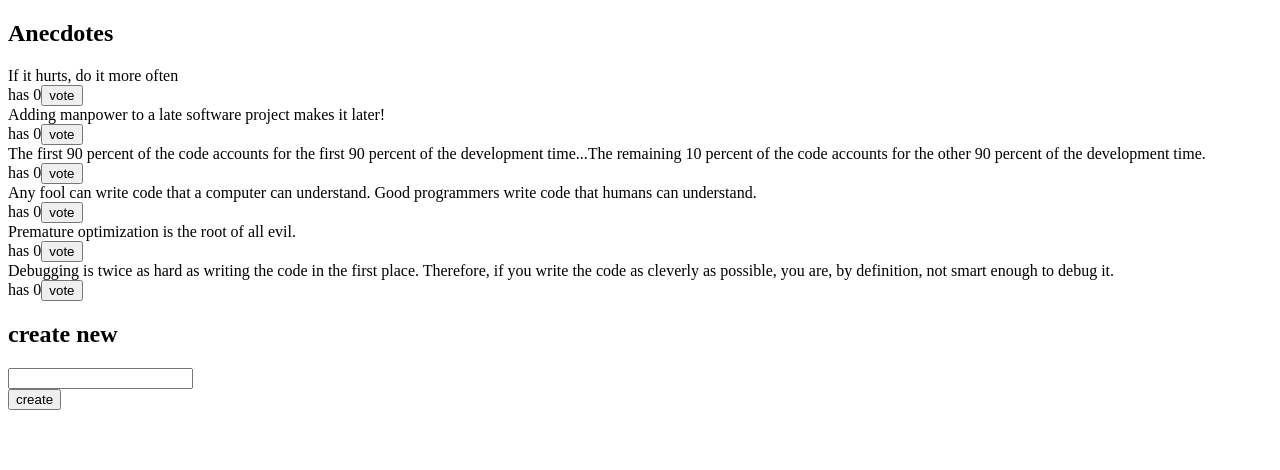
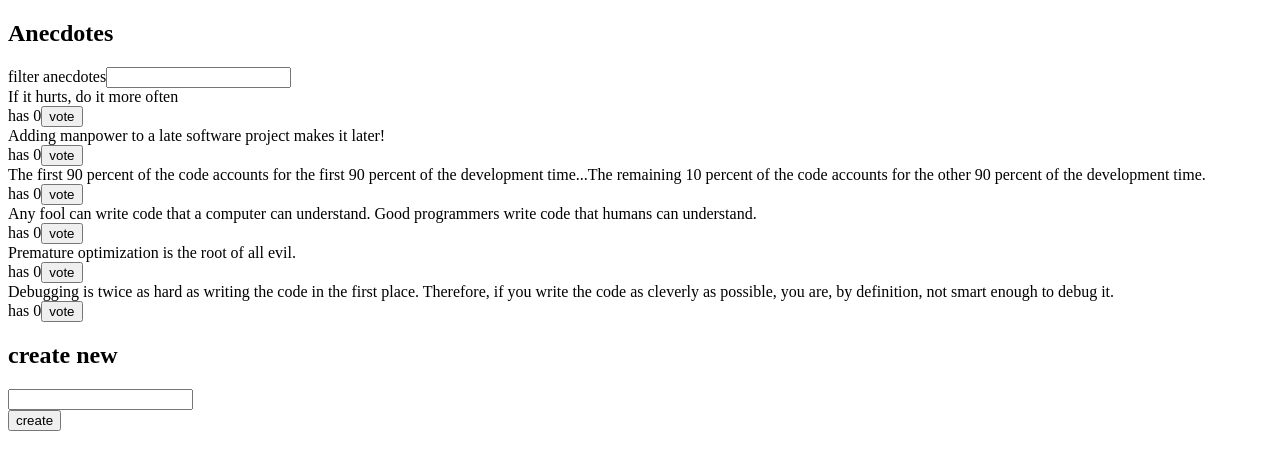
Before and after one commit to Pur-Pul/fullstack, a React (Vite) app in the folder redux-anecdotes/: page / in a window 1280 px wide. Shown: the top 470 px of the page. Built offline with nearby package versions, Linux system fonts and the light colour scheme.

Commit message:
Exercise 6.9

```diff
--- a/redux-anecdotes/src/App.jsx
+++ b/redux-anecdotes/src/App.jsx
@@ -1,11 +1,13 @@
 import AnecdoteForm from './components/AnecdoteForm'
 import AnecdoteList from './components/AnecdoteList'
+import Filter from './components/Filter'
 
 const App = () => {
 
   	return (
 		<div>
 			<h2>Anecdotes</h2>
+			<Filter />
 			<AnecdoteList />
 			<AnecdoteForm />
 		</div>
--- a/redux-anecdotes/src/components/AnecdoteList.jsx
+++ b/redux-anecdotes/src/components/AnecdoteList.jsx
@@ -3,7 +3,11 @@ import { vote } from '../reducers/anecdoteReducer'
 
 const AnecdoteList = () => {
     const dispatch = useDispatch()
-    const anecdotes = useSelector(state => state)
+    const anecdotes = useSelector(state => {
+        console.log(state.filter);
+
+        return state.anecdotes.filter(anecdote => anecdote.content.includes(state.filter))
+    })
     return (
         <div>
 			{anecdotes.map(anecdote =>
--- /dev/null
+++ b/redux-anecdotes/src/components/Filter.jsx
@@ -0,0 +1,21 @@
+import { useDispatch } from 'react-redux'
+import { filterChange } from '../reducers/filterReducer'
+const Filter = () => {
+    const dispatch = useDispatch()
+    const filter_handler = (event) => {
+        event.preventDefault()
+        dispatch(filterChange(event.target.value))
+    }
+
+    return (
+        <div>
+            filter anecdotes
+            <input
+            name="filter"
+            onChange={filter_handler}
+            />
+        </div>
+    )
+}
+
+export default Filter
--- a/redux-anecdotes/src/main.jsx
+++ b/redux-anecdotes/src/main.jsx
@@ -1,13 +1,20 @@
 import ReactDOM from 'react-dom/client'
-import { createStore } from 'redux'
+import { createStore, combineReducers } from 'redux'
 import { Provider } from 'react-redux'
 import App from './App'
-import reducer from './reducers/anecdoteReducer'
+import anecdoteReducer from './reducers/anecdoteReducer'
+import filterReducer from './reducers/filterReducer'
+
+const reducer = combineReducers({
+	anecdotes: anecdoteReducer,
+	filter: filterReducer
+})
 
 const store = createStore(reducer)
 
 ReactDOM.createRoot(document.getElementById('root')).render(
-  <Provider store={store}>
-    <App />
-  </Provider>
+	<Provider store={store}>
+		<App />
+	</Provider>
+
 )
--- /dev/null
+++ b/redux-anecdotes/src/reducers/filterReducer.js
@@ -0,0 +1,17 @@
+const filterReducer = (state = '', action) => {
+    switch (action.type) {
+		case 'SET_FILTER':
+            return action.payload
+        default:
+            return state
+    }
+}
+
+export const filterChange = filter => {
+    return {
+        type: 'SET_FILTER',
+        payload: filter,
+    }
+}
+
+export default filterReducer
```
